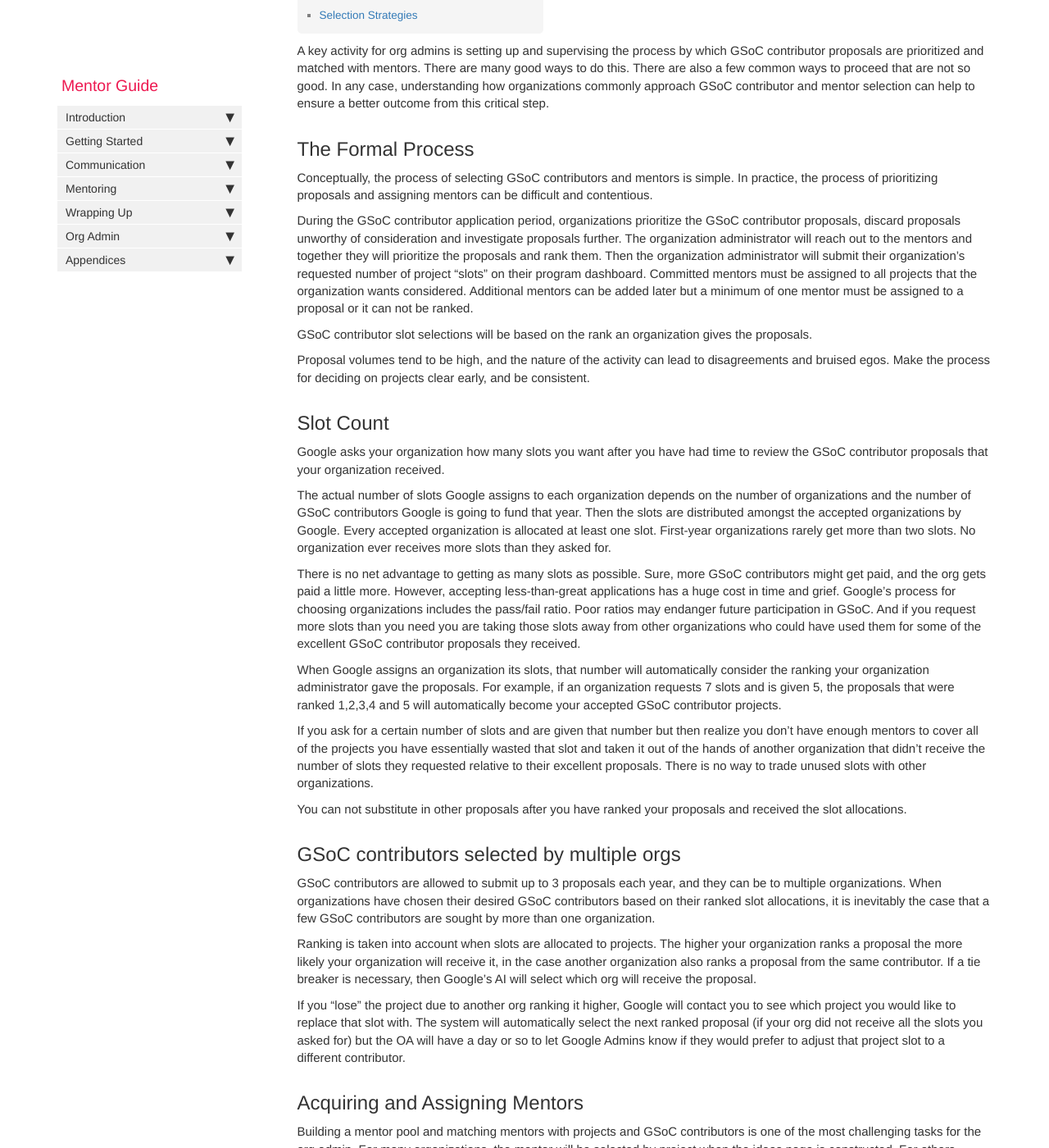
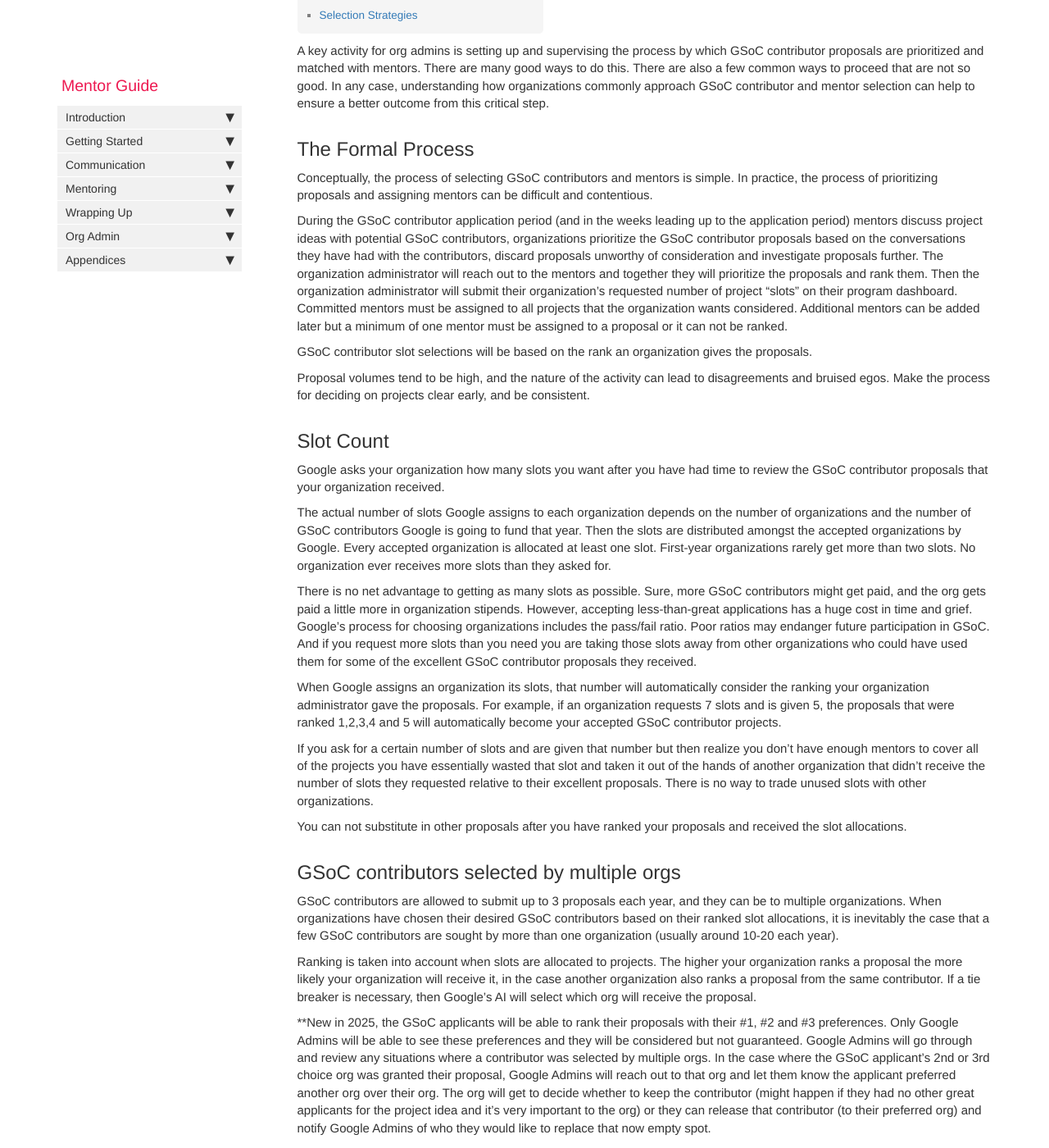
Before and after one commit to google/gsocguides, a Jekyll site: the page built from pages/mentor/19-selecting_students_and_mentors.md, in a window 1280 px wide and 1400 px high, scrolled down 320 px. Shown: the whole window at 82% size. Built offline with Jekyll 4.4.1, drawn with Linux system fonts in a browser that asks for light colours.

Commit message:
Update 19-selecting_students_and_mentors.md
contributor ranking proposals

```diff
--- a/pages/mentor/19-selecting_students_and_mentors.md
+++ b/pages/mentor/19-selecting_students_and_mentors.md
@@ -12,7 +12,7 @@ A key activity for org admins is setting up and supervising the process by which
 
 Conceptually, the process of selecting GSoC contributors and mentors is simple. In practice, the process of prioritizing proposals and assigning mentors can be difficult and contentious.
 
-During the GSoC contributor application period, organizations prioritize the GSoC contributor proposals, discard proposals unworthy of consideration and investigate proposals further. The organization administrator will reach out to the mentors and together they will prioritize the proposals and rank them. Then the organization administrator will submit their organization's requested number of project "slots" on their program dashboard.  Committed mentors must be assigned to all projects that the organization wants considered. Additional mentors can be added later but a minimum of one mentor must be assigned to a proposal or it can not be ranked.
+During the GSoC contributor application period (and in the weeks leading up to the application period) mentors discuss project ideas with potential GSoC contributors, organizations prioritize the GSoC contributor proposals based on the conversations they have had with the contributors, discard proposals unworthy of consideration and investigate proposals further. The organization administrator will reach out to the mentors and together they will prioritize the proposals and rank them. Then the organization administrator will submit their organization's requested number of project "slots" on their program dashboard.  Committed mentors must be assigned to all projects that the organization wants considered. Additional mentors can be added later but a minimum of one mentor must be assigned to a proposal or it can not be ranked.
 
 GSoC contributor slot selections will be based on the rank an organization gives the proposals.
 
@@ -24,7 +24,7 @@ Google asks your organization how many slots you want after you have had time to
 
 The actual number of slots Google assigns to each organization depends on the number of organizations and the number of GSoC contributors Google is going to fund that year. Then the slots are distributed amongst the accepted organizations by Google. Every accepted organization is allocated at least one slot. First-year organizations rarely get more than two slots. No organization ever receives more slots than they asked for.
 
-There is no net advantage to getting as many slots as possible. Sure, more GSoC contributors might get paid, and the org gets paid a little more. However, accepting less-than-great applications has a huge cost in time and grief. Google's process for choosing organizations includes the pass/fail ratio. Poor ratios may endanger future participation in GSoC. And if you request more slots than you need you are taking those slots away from other organizations who could have used them for some of the excellent GSoC contributor proposals they received.
+There is no net advantage to getting as many slots as possible. Sure, more GSoC contributors might get paid, and the org gets paid a little more in organization stipends. However, accepting less-than-great applications has a huge cost in time and grief. Google's process for choosing organizations includes the pass/fail ratio. Poor ratios may endanger future participation in GSoC. And if you request more slots than you need you are taking those slots away from other organizations who could have used them for some of the excellent GSoC contributor proposals they received.
 
 When Google assigns an organization its slots, that number will automatically consider the ranking your organization administrator gave the proposals. For example, if an organization requests 7 slots and is given 5, the proposals that were ranked 1,2,3,4 and 5 will automatically become your accepted GSoC contributor projects.
 
@@ -34,9 +34,11 @@ You can not substitute in other proposals after you have ranked your proposals a
 
 ## GSoC contributors selected by multiple orgs
 
-GSoC contributors are allowed to submit up to 3 proposals each year, and they can be to multiple organizations. When organizations have chosen their desired GSoC contributors based on their ranked slot allocations, it is inevitably the case that a few GSoC contributors are sought by more than one organization.
+GSoC contributors are allowed to submit up to 3 proposals each year, and they can be to multiple organizations. When organizations have chosen their desired GSoC contributors based on their ranked slot allocations, it is inevitably the case that a few GSoC contributors are sought by more than one organization (usually around 10-20 each year).
 
 Ranking is taken into account when slots are allocated to projects. The higher your organization ranks a proposal the more likely your organization will receive it, in the case another organization also ranks a proposal from the same contributor. If a tie breaker is necessary, then Google's AI will select which org will receive the proposal.
+
+**New in 2025, the GSoC applicants will be able to rank their proposals with their #1, #2 and #3 preferences. Only Google Admins will be able to see these preferences and they will be considered but not guaranteed. Google Admins will go through and review any situations where a contributor was selected by multiple orgs. In the case where the GSoC applicant's 2nd or 3rd choice org was granted their proposal, Google Admins will reach out to that org and let them know the applicant preferred another org over their org. The org will get to decide whether to keep the contributor (might happen if they had no other great applicants for the project idea and it's very important to the org) or they can release that contributor (to their preferred org) and notify Google Admins of who they would like to replace that now empty spot.
 
 If you "lose" the project due to another org ranking it higher, Google will contact you to see which project you would like to replace that slot with. The system will automatically select the next ranked proposal (if your org did not receive all the slots you asked for) but the OA will have a day or so to let Google Admins know if they would prefer to adjust that project slot to a different contributor.
 
```
